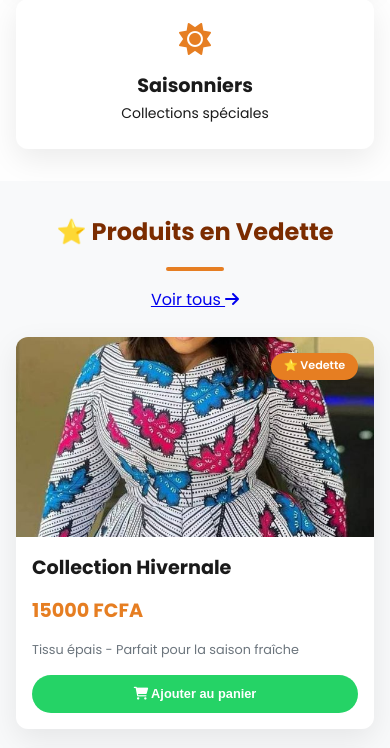
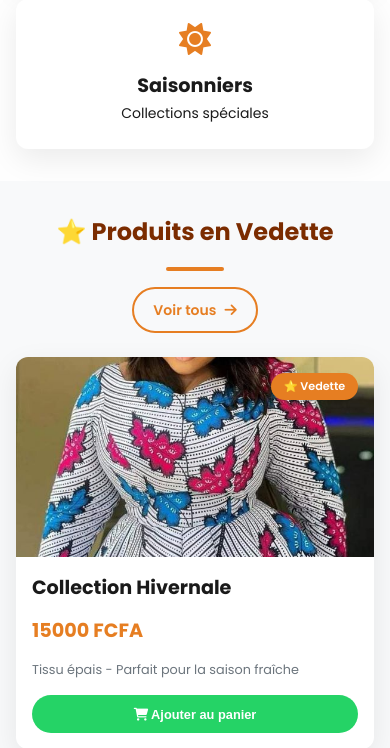
Before and after one commit to aks-rgb/site-pagnes-, a Flask app: page / in a window 390 px wide. Shown: the part 1756-2504 px from the top of the page. Run offline with Flask 3, Linux system fonts and the light colour scheme; data comes from the database, SQL or seed files in the repository.

Commit message:
mise à jour des pages produits

```diff
--- a/templates/index.html
+++ b/templates/index.html
@@ -652,11 +652,22 @@
                 text-align: center;
             }
 
-            .view-all-btn {
-                width: 100%;
-                text-align: center;
-                justify-content: center;
-            }
+             /* ===== STYLE DU BOUTON "VOIR TOUS" ===== */
+        .view-all-btn {
+            display: inline-flex;
+            align-items: center;
+            gap: 0.5rem;
+            background: transparent;
+            border: 2px solid var(--accent);
+            color: var(--accent);
+            padding: clamp(0.6rem, 2.5vw, 0.8rem) clamp(1.2rem, 4vw, 1.8rem);
+            border-radius: 50px;
+            text-decoration: none;
+            font-weight: 600;
+            transition: var(--transition);
+            font-size: clamp(0.875rem, 3vw, 1rem);
+            white-space: nowrap;
+        }
 
             .filters {
                 flex-direction: column;
```
